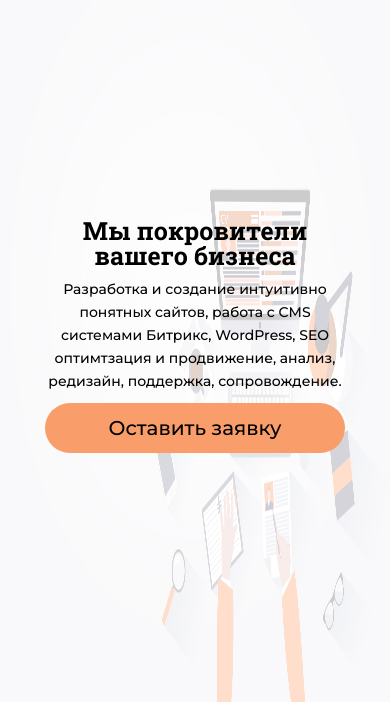
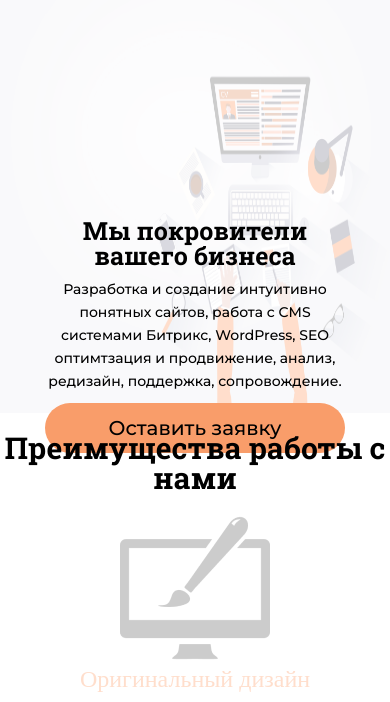
Before and after one commit to vlad37419/Mercuri, a plain HTML site: page index.html in a window 390 px wide. Shown: the part 87-789 px from the top of the page. Drawn offline with Linux system fonts and the light colour scheme.

Commit message:
Add files via upload

```diff
--- a/css/style.css
+++ b/css/style.css
@@ -47,7 +47,8 @@ h1,h2,h3,h4,h5,h6{font-size:inherit;font-weight: 400;}
 
 .header__background {
 	width: 100%;
-	height: 100vh;
+	min-height: 500px;
+	height: 100%;
 }
 
 .header__logo {
@@ -178,7 +179,7 @@ h1,h2,h3,h4,h5,h6{font-size:inherit;font-weight: 400;}
 		content: '';
 		background-color: rgba(0, 0, 0, 0.2);
 		width: 100%;
-		height: 100vh;
+		max-height: 500px;
 	}
 
 	.header__content {
@@ -251,6 +252,8 @@ h1,h2,h3,h4,h5,h6{font-size:inherit;font-weight: 400;}
 	text-align: center;
 	color: #000000;
 	margin: 68px;
+	position: relative;
+	z-index: 20;
 }
 
 .advantages__row {
```
